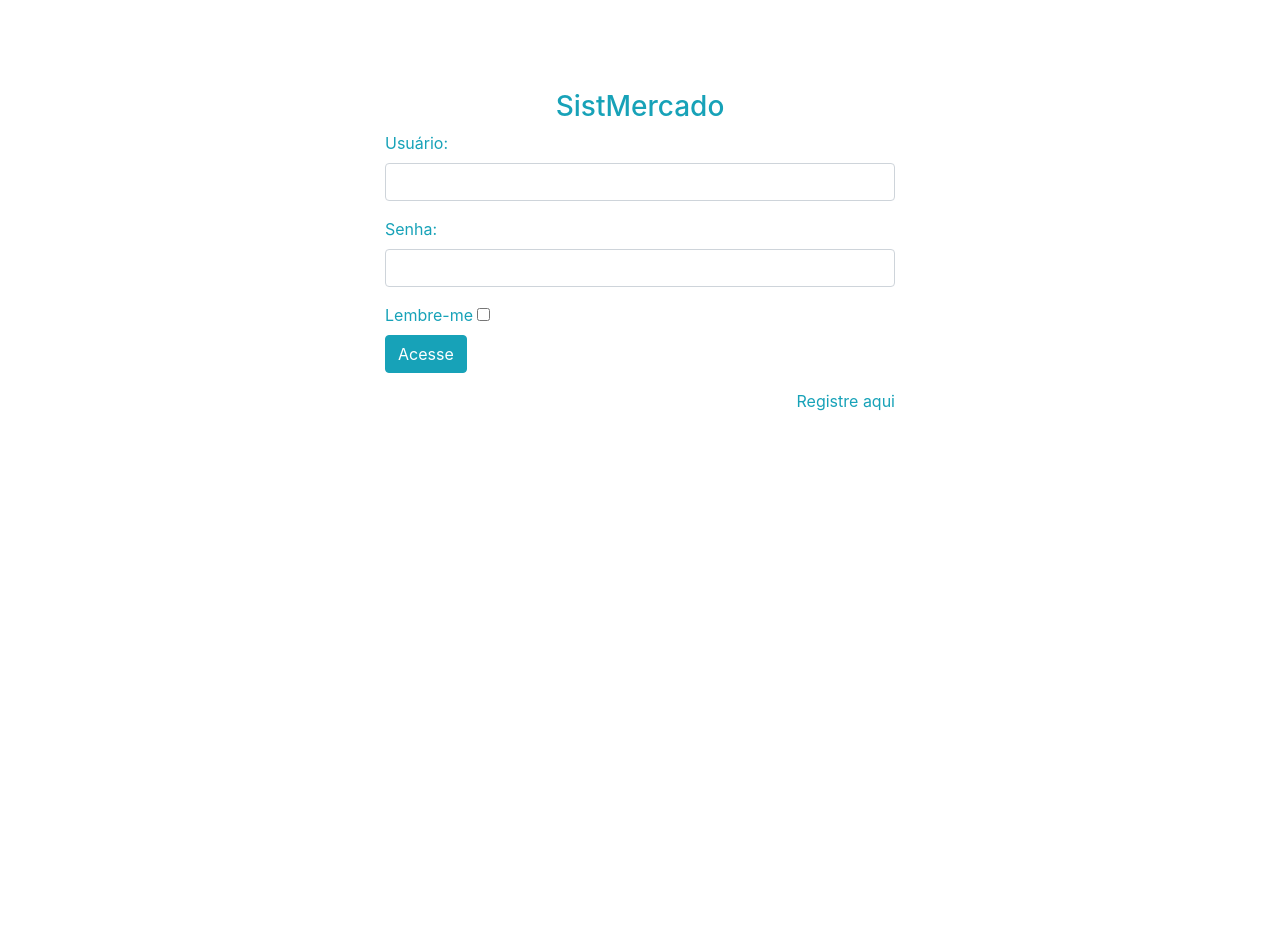
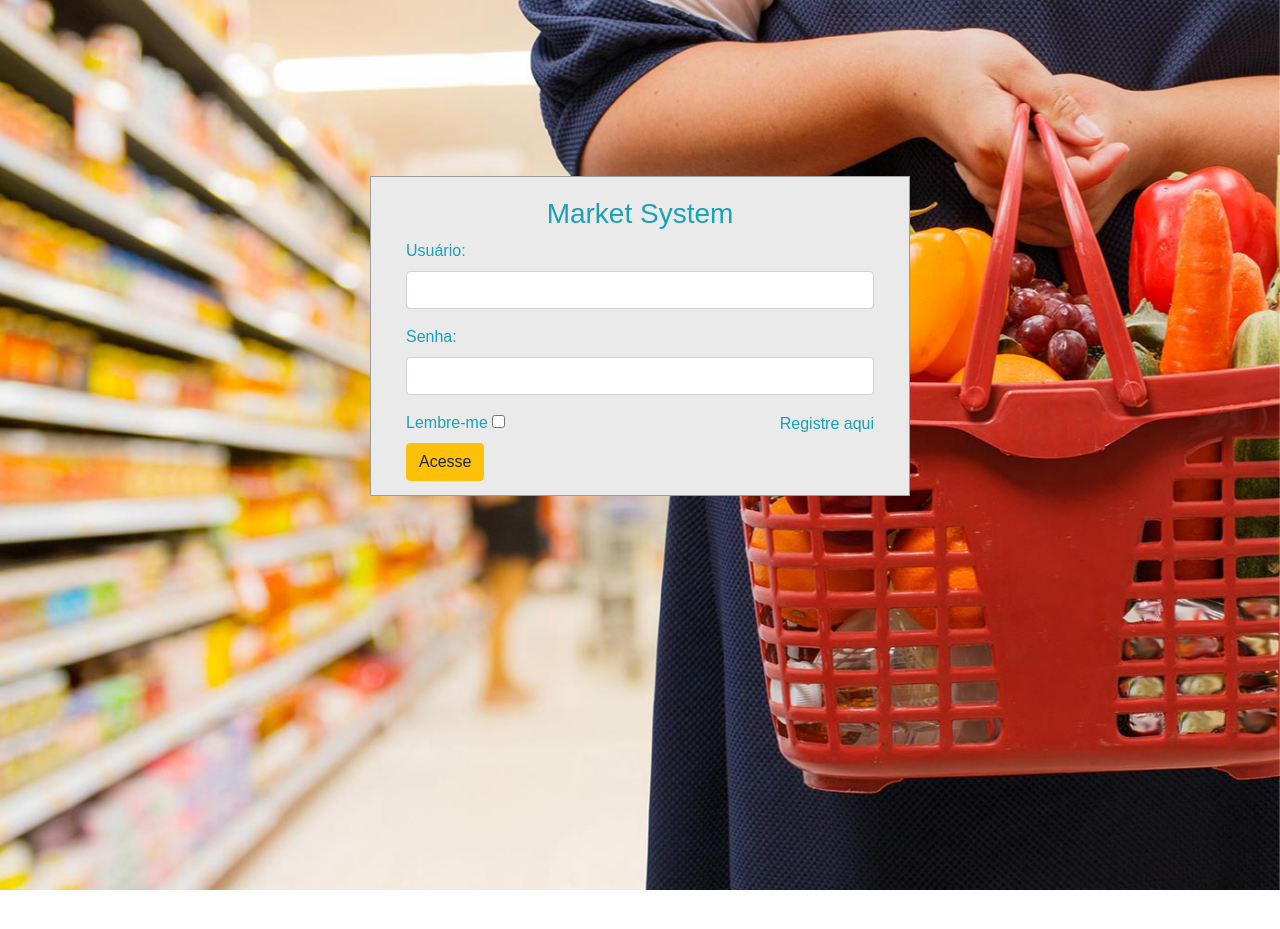
Before and after one commit to Debfront/SistMercado, a PHP site: page / in a window 1280 px wide. Shown: the top 929 px of the page. Run offline with PHP 8.4, Linux system fonts and the light colour scheme.

Commit message:
tela de login
Imagem de fundo e correção CSS

```diff
--- a/index.php
+++ b/index.php
@@ -13,18 +13,23 @@
 		<meta http-equiv="X-UA-Compatible" content="ie=edge">
 		<title> Tela de Login </title>
 		<link rel="stylesheet" href="https://stackpath.bootstrapcdn.com/bootstrap/4.3.1/css/bootstrap.min.css" integrity="sha384-ggOyR0iXCbMQv3Xipma34MD+dH/1fQ784/j6cY/iJTQUOhcWr7x9JvoRxT2MZw1T" crossorigin="anonymous">
+        <link href="style.css" rel="stylesheet">
     </head>
 
 
     <body>
+    <div id="fundo-externo">
+    <div id="fundo">
+        <img src="img/capa.jpg" alt="" />
+    </div>
     <div id="login">
-        <h3 class="text-center text-white pt-5"> SistMercado</h3>
+        <h3 class="text-center text-white pt-5"></h3>
         <div class="container">
             <div id="login-row" class="row justify-content-center align-items-center">
                 <div id="login-column" class="col-md-6">
                     <div id="login-box" class="col-md-12">
                         <form id="login-form" class="form" action="" method="post">
-                            <h3 class="text-center text-info">SistMercado</h3>
+                            <h3 class="text-center text-info">Market System</h3>
                             <div class="form-group">
                                 <label for="username" class="text-info">Usuário:</label><br>
                                 <input type="text" name="username" id="username" class="form-control">
@@ -35,7 +40,7 @@
                             </div>
                             <div class="form-group">
                                 <label for="remember-me" class="text-info"><span>Lembre-me</span> <span><input id="remember-me" name="remember-me" type="checkbox"></span></label><br>
-                                <input type="submit" name="submit" class="btn btn-info btn-md" value="Acesse">
+                                <input type="submit" name="submit" class="btn btn-warning" value="Acesse">
                             </div>
                             <div id="register-link" class="text-right">
                                 <a href="#" class="text-info">Registre aqui</a>
--- a/style.css
+++ b/style.css
@@ -1,21 +1,63 @@
 body {
   margin: 0;
   padding: 0;
-    background-color: #17a2b8;
+  background-color: #ffffff;
   height: 100vh;
-    background: #9C9C9C;
-
 }
-  #login.container #login-row #login-column #login-box {
-    margin-top: 600px;
+#login .container #login-row #login-column #login-box {
+  margin-top: 120px;
   max-width: 600px;
   height: 320px;
   border: 1px solid #9C9C9C;
   background-color: #EAEAEA;
 }
-  #login.container #login-row #login-column #login-box #login-form {
+#login .container #login-row #login-column #login-box #login-form {
   padding: 20px;
 }
-  #login.container #login-row #login-column #login-box #login-form #register-link {
+#login .container #login-row #login-column #login-box #login-form #register-link {
   margin-top: -85px;
 }
+* {
+  margin: 0;
+  padding:0;
+}
+
+/* para garantir que estes elementos ocuparão toda a tela */
+body, html {
+  width: 100%;
+  height: 100%;
+  font-family: Arial, Tahoma, sans-serif;
+}
+
+#fundo-externo {
+  overflow: hidden; /* para que não tenha rolagem se a imagem de fundo for maior que a tela */
+  width: 100%;
+  height: 100%;
+  position: relative; /* criamos um contexto para posicionamento */
+}
+
+#fundo {
+  position: fixed; /* posição fixa para que a possível rolagem da tela não revele espaços em branco */
+  width: 100%;
+  height: 100%;
+}
+
+#fundo img {
+  width: 100%; /* com isso imagem ocupará toda a largura da tela. Se colocarmos height: 100% também, a imagem irá distorcer */
+  position: absolute;
+}
+
+#site {
+  position: absolute;
+  top: 40px;
+  left: 50%;
+  width: 560px;
+  padding: 20px;
+  margin-left: -300px; /* por causa do posicionamento absoluto temos que usar margem negativa para centralizar o site */
+  background: #FFF; /* fundo branco para navegadores que não suportam rgba */
+  background: rgba(255,255,255,0.8); /* fundo branco com um pouco de transparência */
+}
+
+p {
+  margin-bottom: 1.5em;
+}
```
Lines whose indentation alone changed are shown as unchanged.
